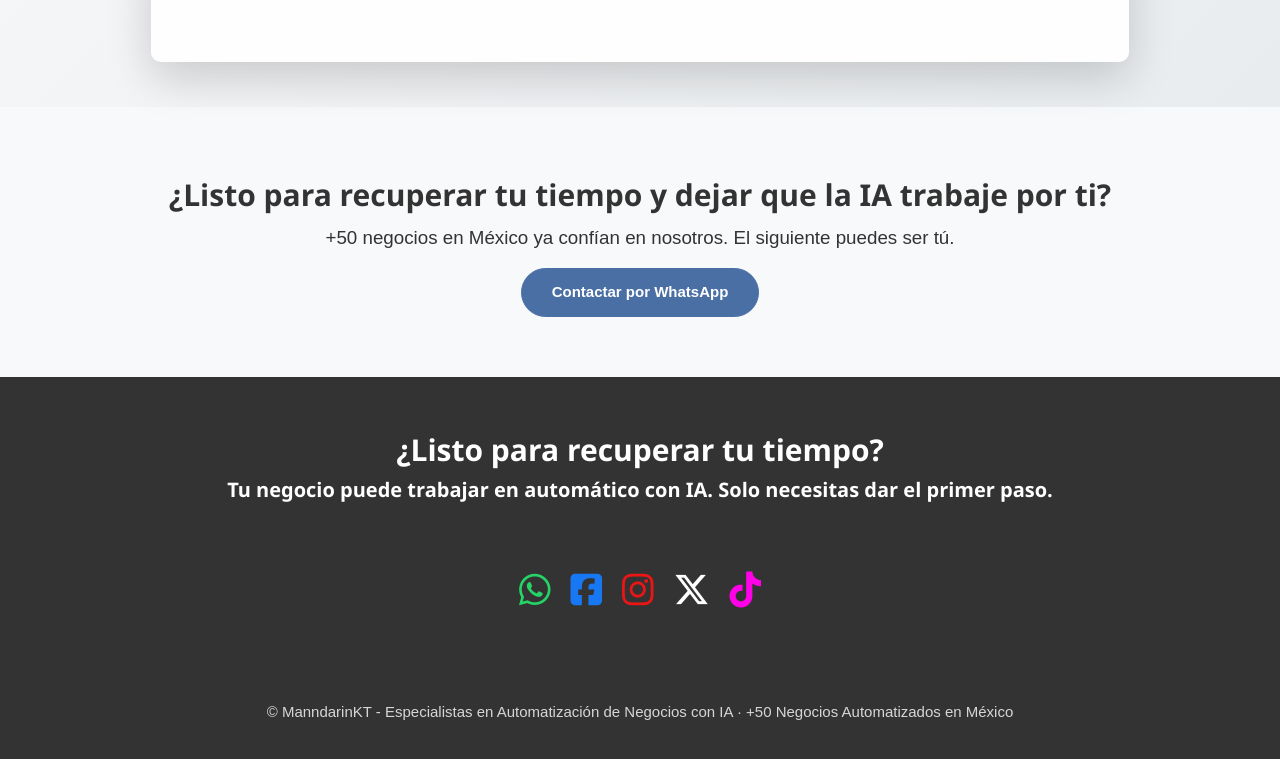
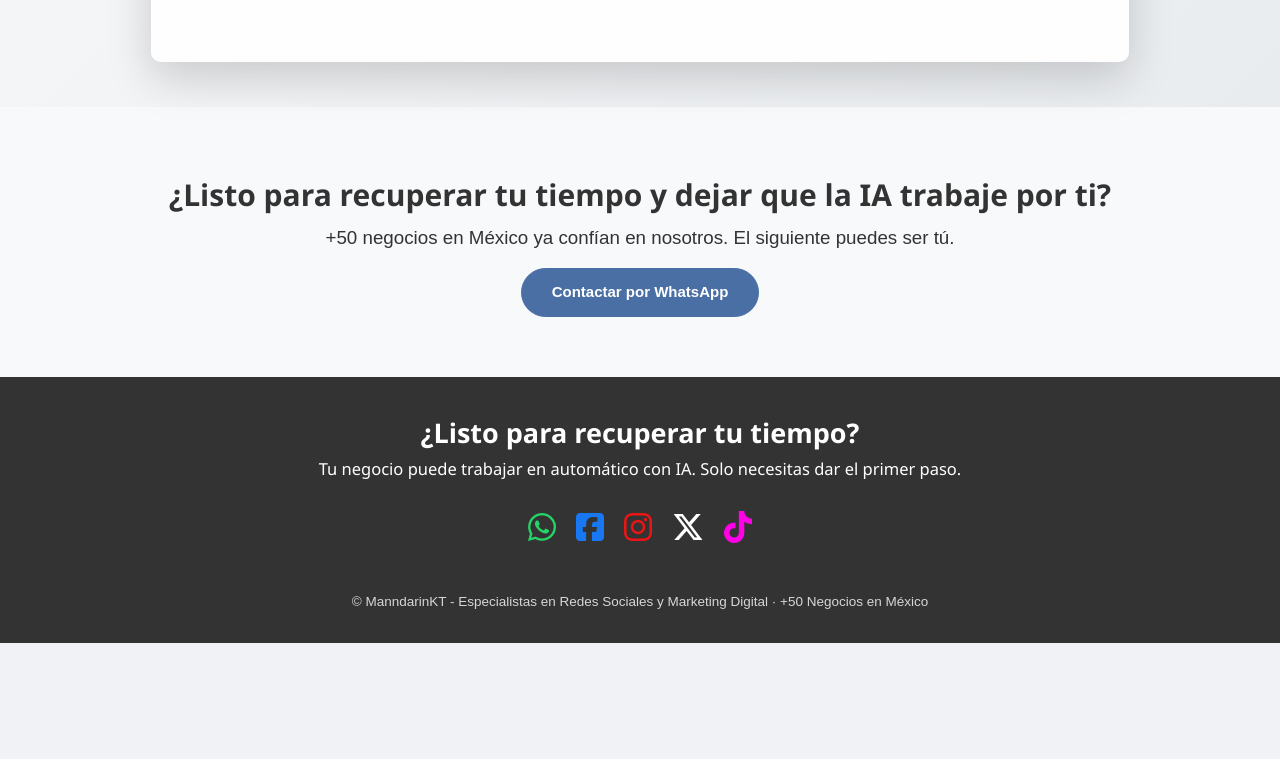
Before and after one commit to Jorge79-82/mkt3, a website: page automatiza.html in a window 1280 px wide. Shown: the part 4813-5572 px from the top of the page. After the commit the page ends 5456 px from the top, so only its background shows below. Drawn offline with nearby package versions, Linux system fonts and the light colour scheme.

Commit message:
Update footer styling and content in automatiza.html

```diff
--- a/automatiza.html
+++ b/automatiza.html
@@ -1122,41 +1122,41 @@ src="https://www.facebook.com/tr?id=1031463307192132&ev=PageView&noscript=1"
   </section>
 
   <!-- FOOTER -->
-  <footer class="page-footer">
+  <footer class="page-footer" style="padding: 2rem 0;">
     <div class="container">
-      <div class="row mb-5">
+      <div class="row mb-3">
         <div class="col-md-12 text-center">
-          <h2>¿Listo para recuperar tu tiempo?</h2>
-          <h4>Tu negocio puede trabajar en automático con IA. Solo necesitas dar el primer paso.</h4>
+          <h2 style="font-size: 1.8rem; margin-bottom: 0.5rem;">¿Listo para recuperar tu tiempo?</h2>
+          <h4 style="font-size: 1.1rem; font-weight: 400;">Tu negocio puede trabajar en automático con IA. Solo necesitas dar el primer paso.</h4>
         </div>
       </div>
 
       <div class="row">
         <div class="col-md-12">
-         <div class="social-icons">
-            <a href="https://api.whatsapp.com/send?phone=+525539935301&text=Hola,%20quiero%20automatizar%20mi%20negocio%20con%20chatbots" target="_blank">
-              <i class="fab fa-whatsapp" style="font-size:36px;color:rgb(37, 211, 102)"></i>
+          <div class="social-icons" style="margin: 0.5rem 0;">
+            <a href="https://api.whatsapp.com/send?phone=+525539935301&text=Hola,%20quiero%20redes%20sociales" target="_blank" aria-label="WhatsApp">
+              <i class="fab fa-whatsapp" style="font-size:32px;color:var(--whatsapp-green)"></i>
             </a>
-            <a href="https://www.facebook.com/ManndarinKT/" target="_blank">
-              <i class="fab fa-facebook-square" style="font-size:36px;color:rgb(24, 119, 242)"></i>
+            <a href="https://www.facebook.com/ManndarinKT/" target="_blank" aria-label="Facebook">
+              <i class="fab fa-facebook-square" style="font-size:32px;color:rgb(24, 119, 242)"></i>
             </a>
-            <a href="https://www.instagram.com/manndarinkt/" target="_blank">
-              <i class="fab fa-instagram" style="font-size:36px;color:rgb(235, 21, 21)"></i>
+            <a href="https://www.instagram.com/manndarinkt/" target="_blank" aria-label="Instagram">
+              <i class="fab fa-instagram" style="font-size:32px;color:rgb(235, 21, 21)"></i>
             </a>
-            <a href="https://x.com/Manndarin_KT" target="_blank">
-              <i class="fab fa-x-twitter" style="font-size:36px;color: #FFFFFF;"></i>
+             <a href="https://x.com/Manndarin_KT" target="_blank">
+              <i class="fab fa-x-twitter" style="font-size:32px;color: #FFFFFF;"></i>
             </a>
             <a href="https://www.tiktok.com/@manndarinkt.com/" target="_blank">
-              <i class="fab fa-tiktok" style="font-size:36px;color: #FF00E7;"></i>
+              <i class="fab fa-tiktok" style="font-size:32px;color: #FF00E7;"></i>
             </a>
           </div>
         </div>
       </div>
 
-      <div class="row mt-5">
+      <div class="row mt-2">
         <div class="col-md-12 text-center">
-          <div class="footer-copyright">
-            © ManndarinKT - Especialistas en Automatización de Negocios con IA · +50 Negocios Automatizados en México
+          <div class="footer-copyright" style="font-size: 0.9rem;">
+            © ManndarinKT - Especialistas en Redes Sociales y Marketing Digital · +50 Negocios en México
           </div>
         </div>
       </div>
```
